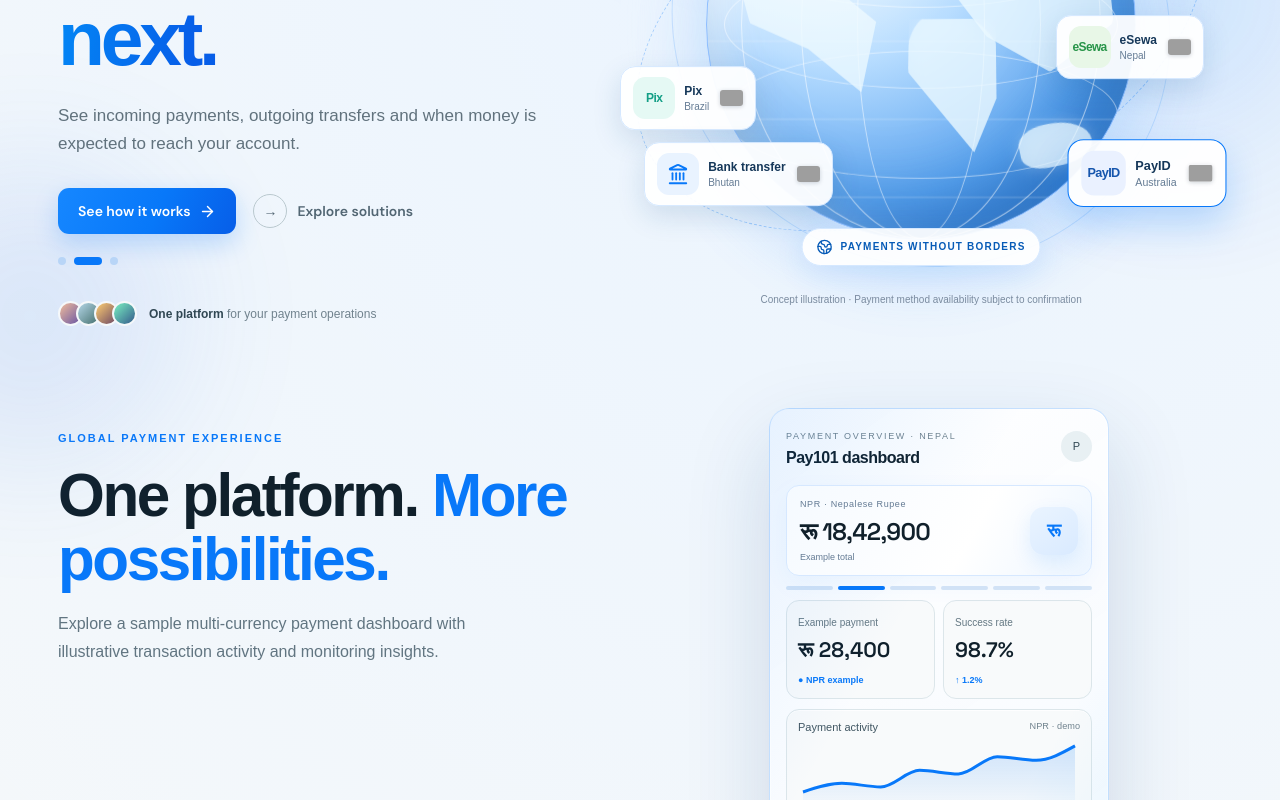
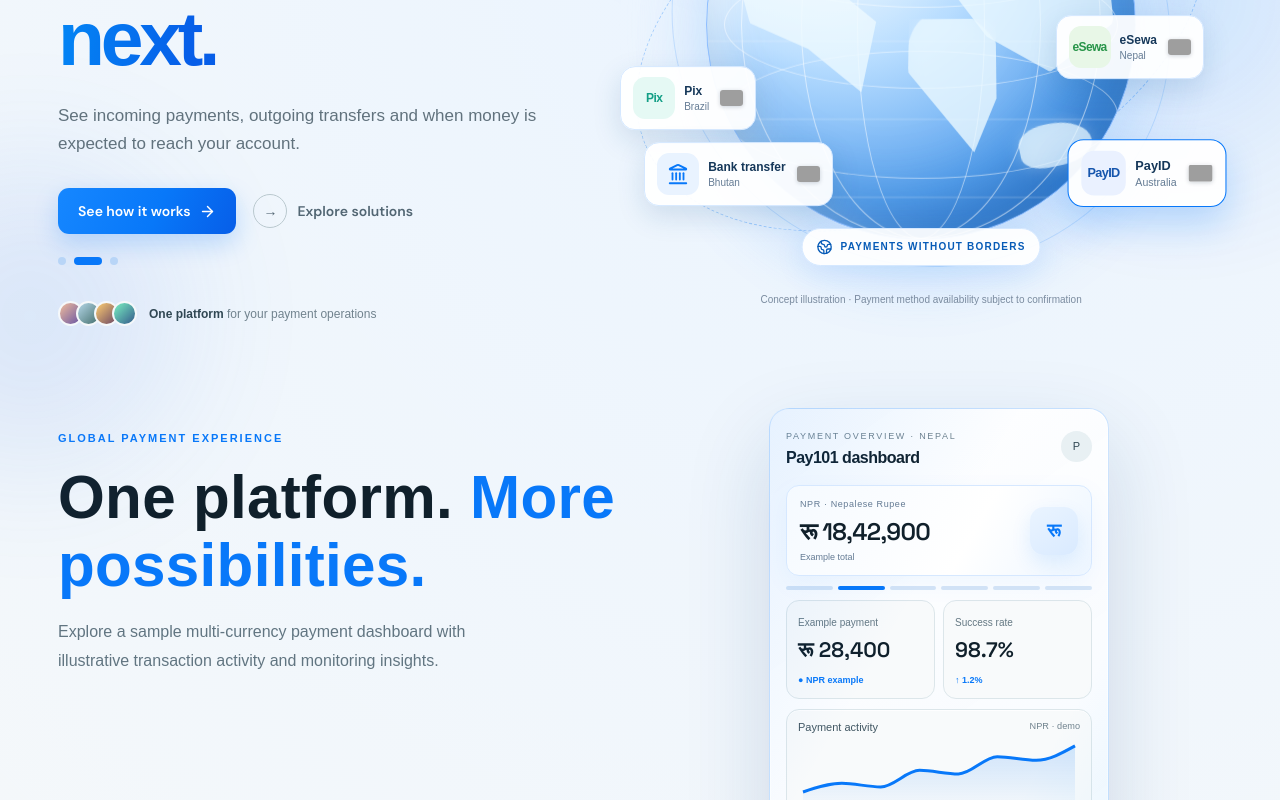
Before and after one commit to kartikmishra543/pay101-demo, a React (Vite) app: page / in a window 1280 px wide. Shown: the part 399-1199 px from the top of the page. Built offline with nearby package versions, Linux system fonts and the light colour scheme; grey boxes are pictures that could not be loaded.

Commit message:
Increase spacing in global payment headline without changing boldness

```diff
--- a/src/style.css
+++ b/src/style.css
@@ -415,3 +415,10 @@ h1,h2,h3,h4,h5,h6{font-family:Manrope,Arial,sans-serif!important;font-weight:800
 #solutions .feature p{font-size:12px!important;line-height:1.45!important;margin:0!important;padding-right:18px}
 #solutions .feature .featureArrow{right:16px!important;bottom:14px!important}
 @media(max-width:650px){#solutions .feature{min-height:145px!important;padding:15px 16px!important}#solutions .feature .icon{margin-bottom:9px!important}}
+
+/* Improve readability of Global Payment Experience heading without changing font weight */
+.dashboardShowcaseIntro h2,
+.dashboardShowcaseIntro h2 em{
+ letter-spacing:0.005em!important;
+ line-height:1.13!important;
+}
```
